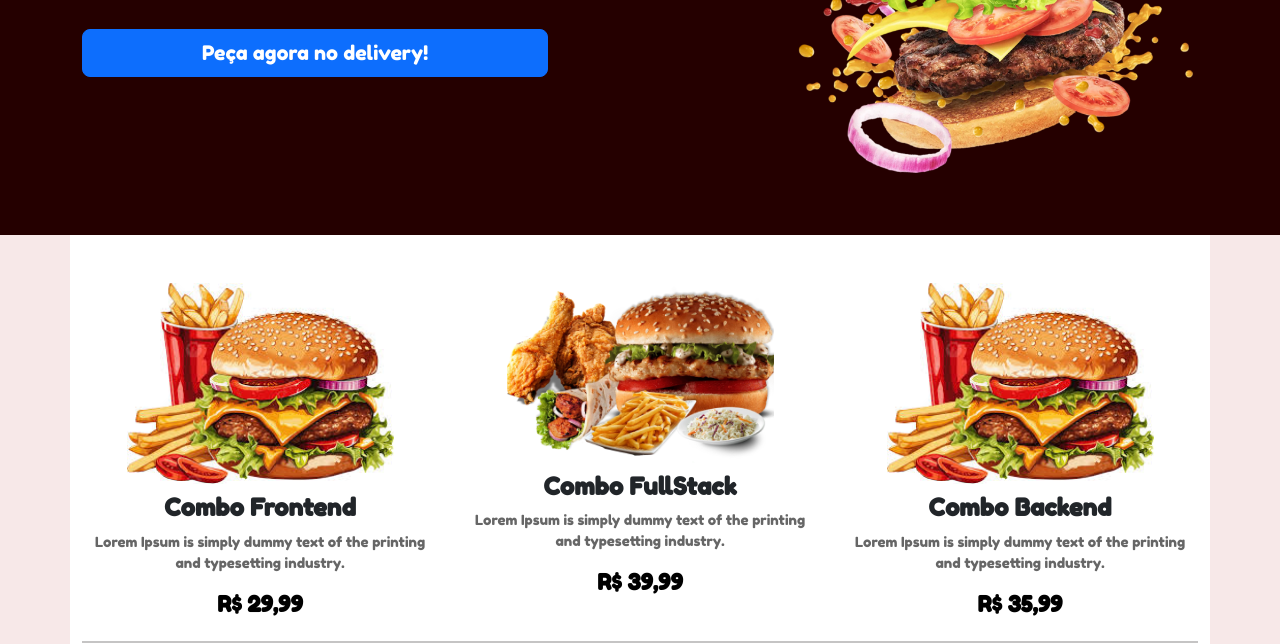
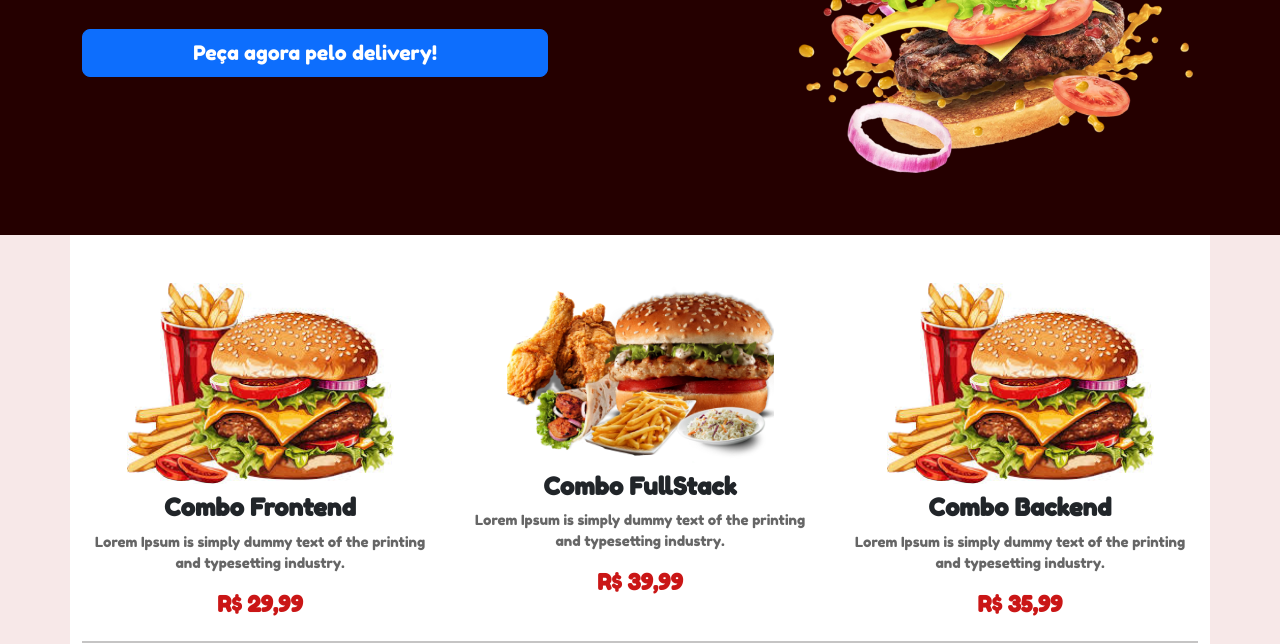
Before and after one commit to Marques-Filho/challenge004-turmafs21, a plain HTML site: page index.html in a window 1280 px wide. Shown: the part 308-952 px from the top of the page. Drawn offline with nearby package versions, Linux system fonts and the light colour scheme.

```diff
--- a/assets/styles/style.css
+++ b/assets/styles/style.css
@@ -85,7 +85,7 @@ nav a:hover {
 .combos .price {
   font-size: 22px;
   font-weight: bold;
-  color: #000;
+  color:rgb(202, 22, 22);
   margin-top: 10px;
   display: block;
 }
--- a/index.html
+++ b/index.html
@@ -48,7 +48,7 @@
     <div class="container d-flex align-items-center justify-content-between">
       <div class="d-flex flex-column">
         <h1 class="display-4 hero-title fw-bold">O MELHOR PARA VOCÊ!</h1>
-        <a href="#produtos" class="btn btn-primary btn-lg mt-4">Peça agora no delivery!</a>
+        <a href="#produtos" class="btn btn-primary btn-lg mt-4">Peça agora pelo delivery!</a>
       </div>
       <div class="burger-img">
         <img src="assets/images/burguer_1.png" alt="Imagem de um hambúrguer" class="img-fluid">
```
